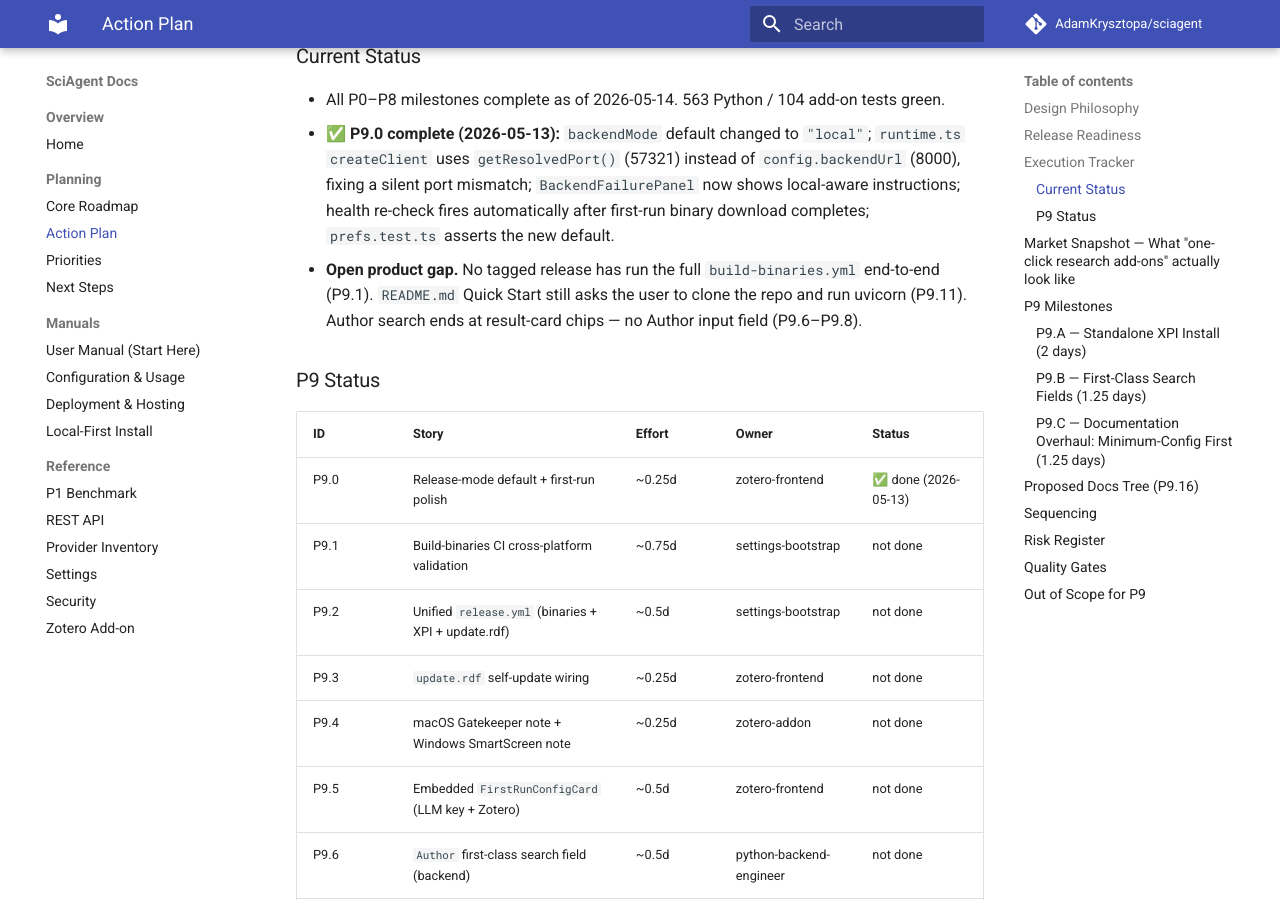
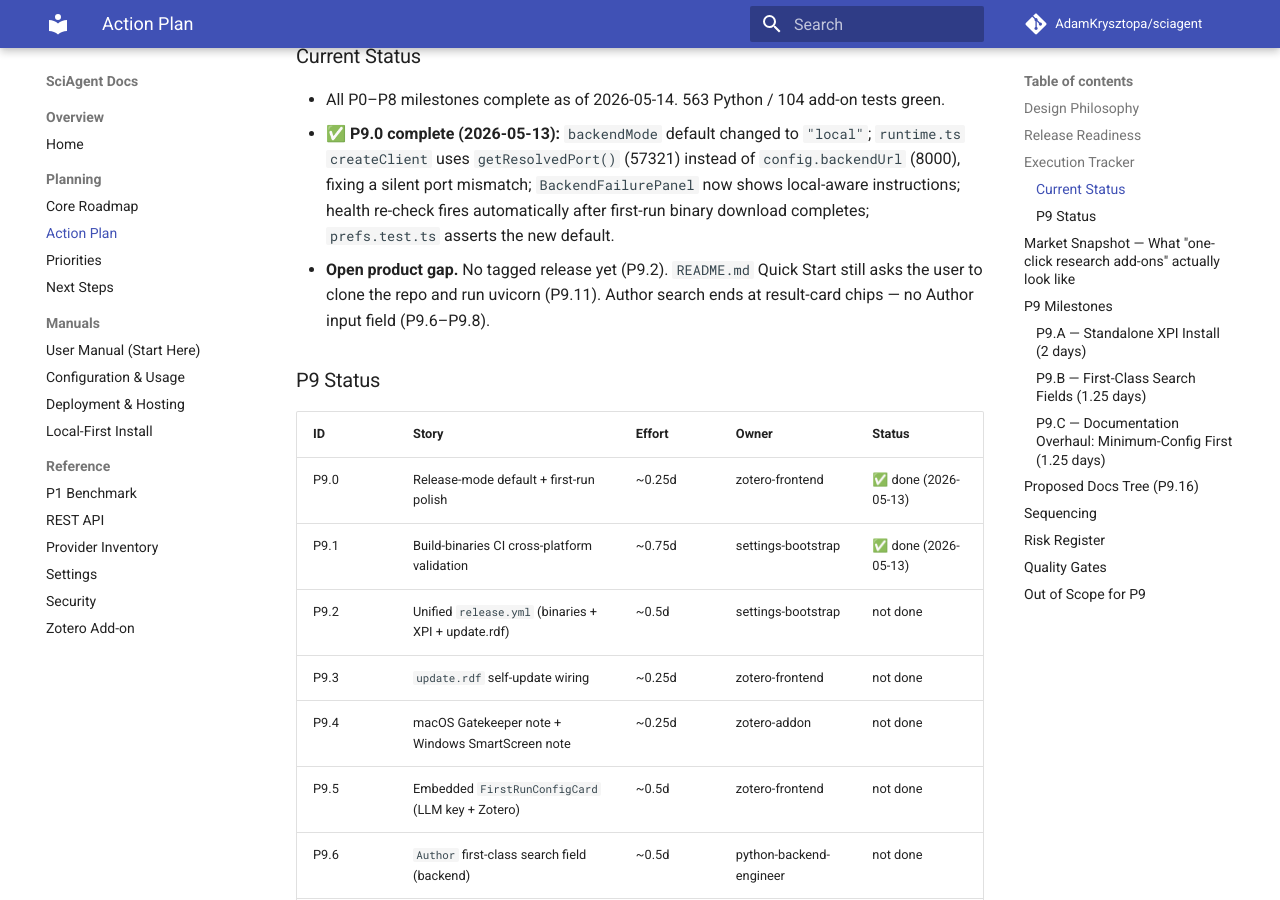
Before and after one commit to AdamKrysztopa/sciagent, an MkDocs documentation site: the page built from docs/actionable-plan.md, in a window 1280 px wide and 900 px high, scrolled down 1917 px. Built offline with MkDocs 1.6.1 and Material for MkDocs 9.7.7, drawn with Linux system fonts in a browser that asks for light colours; comment, search, counter and statistics services are not loaded.

Commit message:
fix(ci): add fail-fast: false so slow macOS-13 runner doesn't cancel others
macOS-13 (x86_64) GitHub-hosted runners can queue for hours. With the
default fail-fast: true a timeout or cancellation of one matrix leg
cancelled arm64/linux/windows artifacts. fail-fast: false lets each
platform produce its artifact independently.

Also mark P9.1 complete: arm64, linux-x86_64, and windows-x64 builds
all pass. macOS-13 is runner-availability-limited, not broken.

Co-Authored-By: Claude Sonnet 4.6 <noreply@anthropic.com>

```diff
--- a/docs/actionable-plan.md
+++ b/docs/actionable-plan.md
@@ -82,17 +82,16 @@ asked for.
   `config.backendUrl` (8000), fixing a silent port mismatch; `BackendFailurePanel`
   now shows local-aware instructions; health re-check fires automatically after
   first-run binary download completes; `prefs.test.ts` asserts the new default.
-- **Open product gap.** No tagged release has run the full `build-binaries.yml`
-  end-to-end (P9.1). `README.md` Quick Start still asks the user to clone the
-  repo and run uvicorn (P9.11). Author search ends at result-card chips —
-  no Author input field (P9.6–P9.8).
+- **Open product gap.** No tagged release yet (P9.2). `README.md` Quick Start still
+  asks the user to clone the repo and run uvicorn (P9.11). Author search ends at
+  result-card chips — no Author input field (P9.6–P9.8).
 
 ### P9 Status
 
 | ID    | Story                                                  | Effort | Owner          | Status |
 | ----- | ------------------------------------------------------ | ------ | -------------- | ------ |
 | P9.0  | Release-mode default + first-run polish                | ~0.25d | zotero-frontend | ✅ done (2026-05-13) |
-| P9.1  | Build-binaries CI cross-platform validation            | ~0.75d | settings-bootstrap | not done |
+| P9.1  | Build-binaries CI cross-platform validation            | ~0.75d | settings-bootstrap | ✅ done (2026-05-13) |
 | P9.2  | Unified `release.yml` (binaries + XPI + update.rdf)    | ~0.5d  | settings-bootstrap | not done |
 | P9.3  | `update.rdf` self-update wiring                        | ~0.25d | zotero-frontend | not done |
 | P9.4  | macOS Gatekeeper note + Windows SmartScreen note       | ~0.25d | zotero-addon  | not done |
```
Also changed, not shown: 1 other file.
